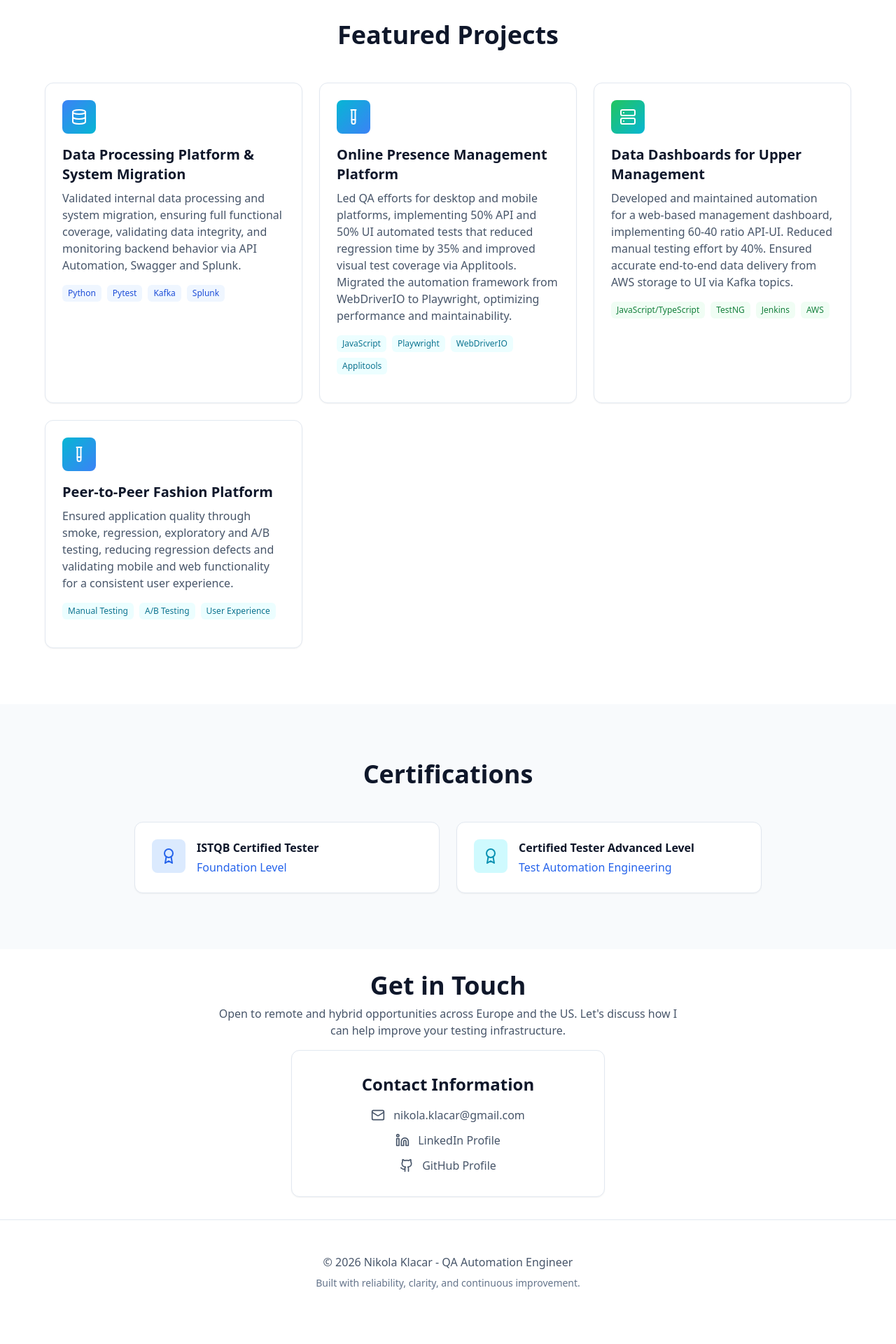
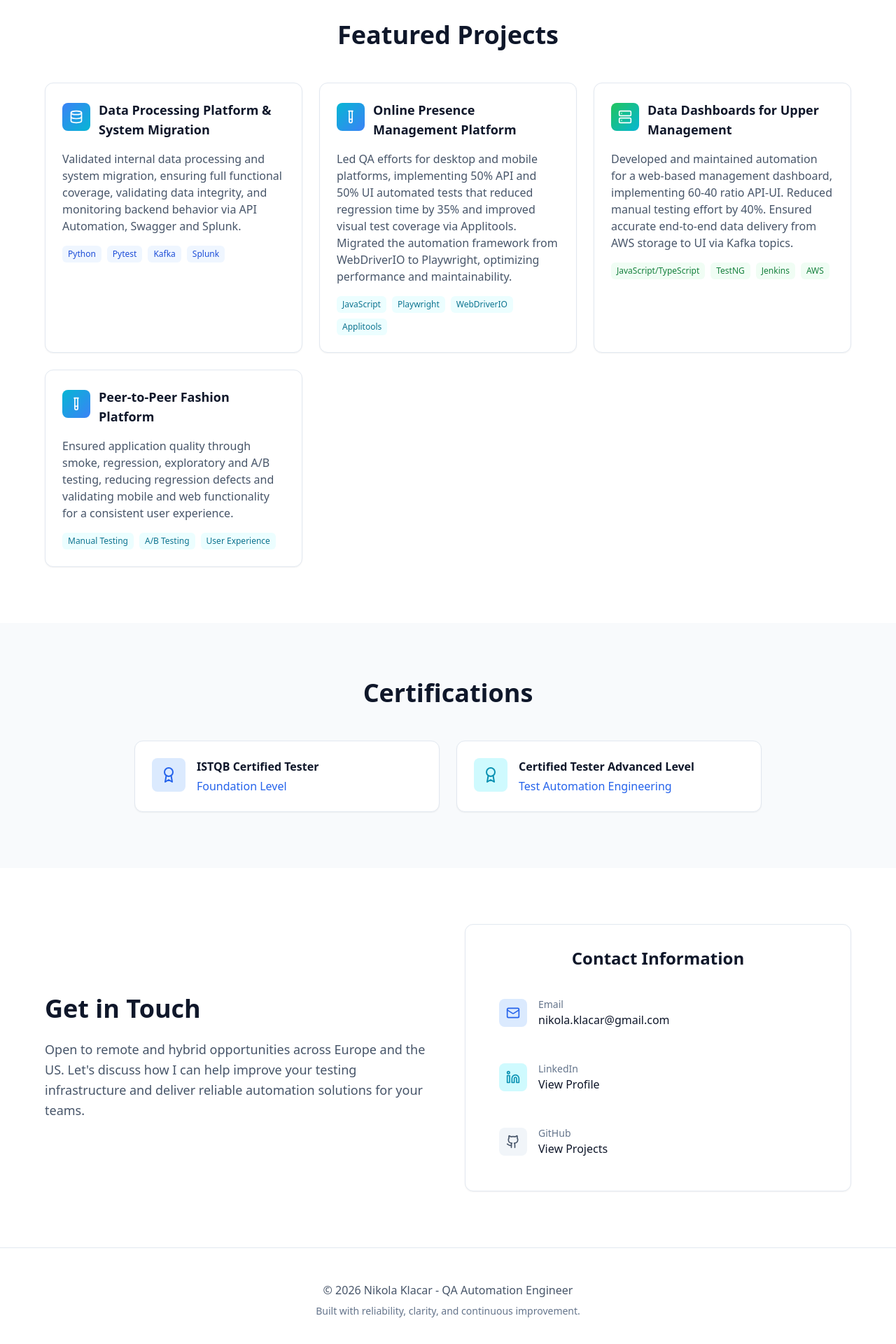
Before and after one commit to CarklaN/nikola-klacar-portfolio, a React (Vite) app: page / in a window 1280 px wide. Shown: the part 2834-4754 px from the top of the page at 70% size. Before the commit the page ends 4725 px from the top, so only its background shows below. Built offline with nearby package versions, Linux system fonts and the light colour scheme.

Commit message:
fix contact

```diff
--- a/src/App.tsx
+++ b/src/App.tsx
@@ -411,16 +411,18 @@ function App() {
 
             <div className="grid md:grid-cols-2 lg:grid-cols-3 gap-6">
               <div className="bg-white dark:bg-slate-800 rounded-xl p-6 shadow-sm border border-slate-200 dark:border-slate-700 hover:shadow-lg hover:border-blue-300 dark:hover:border-blue-600 transition-all group">
-                <div className="w-12 h-12 bg-gradient-to-br from-blue-500 to-cyan-500 rounded-lg flex items-center justify-center mb-4">
-                  <Database className="text-white" size={24} />
+                <div className="flex items-start gap-3 mb-4">
+                  <div className="w-10 h-10 bg-gradient-to-br from-blue-500 to-cyan-500 rounded-lg flex items-center justify-center flex-shrink-0 mt-1">
+                    <Database className="text-white" size={20} />
                   </div>
-                <h3 className="text-xl font-bold mb-2 group-hover:text-blue-600 dark:group-hover:text-blue-400 transition-colors">
+                  <h3 className="text-lg font-bold group-hover:text-blue-600 dark:group-hover:text-blue-400 transition-colors">
                     Data Processing Platform & System Migration
                   </h3>
+                </div>
                 <p className="text-slate-600 dark:text-slate-300 mb-4">
                   Validated internal data processing and system migration, ensuring full functional coverage, validating data integrity, and monitoring backend behavior via API Automation, Swagger and Splunk.
                 </p>
-                <div className="flex flex-wrap gap-2 mb-4">
+                <div className="flex flex-wrap gap-2">
                   <span className="px-2 py-1 bg-blue-50 dark:bg-blue-950/30 text-blue-700 dark:text-blue-300 text-xs rounded-md">Python</span>
                   <span className="px-2 py-1 bg-blue-50 dark:bg-blue-950/30 text-blue-700 dark:text-blue-300 text-xs rounded-md">Pytest</span>
                   <span className="px-2 py-1 bg-blue-50 dark:bg-blue-950/30 text-blue-700 dark:text-blue-300 text-xs rounded-md">Kafka</span>
@@ -429,17 +431,19 @@ function App() {
               </div>
 
               <div className="bg-white dark:bg-slate-800 rounded-xl p-6 shadow-sm border border-slate-200 dark:border-slate-700 hover:shadow-lg hover:border-blue-300 dark:hover:border-blue-600 transition-all group">
-                <div className="w-12 h-12 bg-gradient-to-br from-cyan-500 to-blue-500 rounded-lg flex items-center justify-center mb-4">
-                  <TestTube className="text-white" size={24} />
+                <div className="flex items-start gap-3 mb-4">
+                  <div className="w-10 h-10 bg-gradient-to-br from-cyan-500 to-blue-500 rounded-lg flex items-center justify-center flex-shrink-0 mt-1">
+                    <TestTube className="text-white" size={20} />
                   </div>
-                <h3 className="text-xl font-bold mb-2 group-hover:text-blue-600 dark:group-hover:text-blue-400 transition-colors">
+                  <h3 className="text-lg font-bold group-hover:text-blue-600 dark:group-hover:text-blue-400 transition-colors">
                     Online Presence Management Platform
                   </h3>
+                </div>
                 <p className="text-slate-600 dark:text-slate-300 mb-4">
                   Led QA efforts for desktop and mobile platforms, implementing 50% API and 50% UI automated tests that reduced regression time by 35% and improved visual test coverage via Applitools.
                   Migrated the automation framework from WebDriverIO to Playwright, optimizing performance and maintainability.
                 </p>
-                <div className="flex flex-wrap gap-2 mb-4">
+                <div className="flex flex-wrap gap-2">
                   <span className="px-2 py-1 bg-cyan-50 dark:bg-cyan-950/30 text-cyan-700 dark:text-cyan-300 text-xs rounded-md">JavaScript</span>
                   <span className="px-2 py-1 bg-cyan-50 dark:bg-cyan-950/30 text-cyan-700 dark:text-cyan-300 text-xs rounded-md">Playwright</span>
                   <span className="px-2 py-1 bg-cyan-50 dark:bg-cyan-950/30 text-cyan-700 dark:text-cyan-300 text-xs rounded-md">WebDriverIO</span>
@@ -448,17 +452,19 @@ function App() {
               </div>
 
               <div className="bg-white dark:bg-slate-800 rounded-xl p-6 shadow-sm border border-slate-200 dark:border-slate-700 hover:shadow-lg hover:border-blue-300 dark:hover:border-blue-600 transition-all group">
-                <div className="w-12 h-12 bg-gradient-to-br from-green-500 to-cyan-500 rounded-lg flex items-center justify-center mb-4">
-                  <Server className="text-white" size={24} />
+                <div className="flex items-start gap-3 mb-4">
+                  <div className="w-10 h-10 bg-gradient-to-br from-green-500 to-cyan-500 rounded-lg flex items-center justify-center flex-shrink-0 mt-1">
+                    <Server className="text-white" size={20} />
                   </div>
-                <h3 className="text-xl font-bold mb-2 group-hover:text-blue-600 dark:group-hover:text-blue-400 transition-colors">
+                  <h3 className="text-lg font-bold group-hover:text-blue-600 dark:group-hover:text-blue-400 transition-colors">
                     Data Dashboards for Upper Management
                   </h3>
+                </div>
                 <p className="text-slate-600 dark:text-slate-300 mb-4">
                   Developed and maintained automation for a web-based management dashboard, implementing 60-40 ratio API-UI. Reduced manual testing effort by 40%.
                   Ensured accurate end-to-end data delivery from AWS storage to UI via Kafka topics.
                 </p>
-                <div className="flex flex-wrap gap-2 mb-4">
+                <div className="flex flex-wrap gap-2">
                   <span className="px-2 py-1 bg-green-50 dark:bg-green-950/30 text-green-700 dark:text-green-300 text-xs rounded-md">JavaScript/TypeScript</span>
                   <span className="px-2 py-1 bg-green-50 dark:bg-green-950/30 text-green-700 dark:text-green-300 text-xs rounded-md">TestNG</span>
                   <span className="px-2 py-1 bg-green-50 dark:bg-green-950/30 text-green-700 dark:text-green-300 text-xs rounded-md">Jenkins</span>
@@ -467,16 +473,18 @@ function App() {
               </div>
 
               <div className="bg-white dark:bg-slate-800 rounded-xl p-6 shadow-sm border border-slate-200 dark:border-slate-700 hover:shadow-lg hover:border-blue-300 dark:hover:border-blue-600 transition-all group">
-                <div className="w-12 h-12 bg-gradient-to-br from-cyan-500 to-blue-500 rounded-lg flex items-center justify-center mb-4">
-                  <TestTube className="text-white" size={24} />
+                <div className="flex items-start gap-3 mb-4">
+                  <div className="w-10 h-10 bg-gradient-to-br from-cyan-500 to-blue-500 rounded-lg flex items-center justify-center flex-shrink-0 mt-1">
+                    <TestTube className="text-white" size={20} />
                   </div>
-                <h3 className="text-xl font-bold mb-2 group-hover:text-blue-600 dark:group-hover:text-blue-400 transition-colors">
+                  <h3 className="text-lg font-bold group-hover:text-blue-600 dark:group-hover:text-blue-400 transition-colors">
                     Peer-to-Peer Fashion Platform
                   </h3>
+                </div>
                 <p className="text-slate-600 dark:text-slate-300 mb-4">
                   Ensured application quality through smoke, regression, exploratory and A/B testing, reducing regression defects and validating mobile and web functionality for a consistent user experience.
                 </p>
-                <div className="flex flex-wrap gap-2 mb-4">
+                <div className="flex flex-wrap gap-2">
                   <span className="px-2 py-1 bg-cyan-50 dark:bg-cyan-950/30 text-cyan-700 dark:text-cyan-300 text-xs rounded-md">Manual Testing</span>
                   <span className="px-2 py-1 bg-cyan-50 dark:bg-cyan-950/30 text-cyan-700 dark:text-cyan-300 text-xs rounded-md">A/B Testing</span>
                   <span className="px-2 py-1 bg-cyan-50 dark:bg-cyan-950/30 text-cyan-700 dark:text-cyan-300 text-xs rounded-md">User Experience</span>
@@ -519,57 +527,73 @@ function App() {
         </section>
         <section
           id="contact"
-          className="min-h-screen lg:min-h-0 flex flex-col px-4 sm:px-6 lg:px-8 pb-12 lg:pb-8"
+          className="py-20 px-4 sm:px-6 lg:px-8"
         >
-          {/* Header */}
-          <div className="max-w-4xl mx-auto pt-12 lg:pt-8 text-center">
-            <h2 className="text-3xl sm:text-4xl font-bold mb-3 lg:mb-2">
+          <div className="max-w-6xl mx-auto">
+            <div className="grid lg:grid-cols-2 gap-12 items-center">
+              <div className="lg:text-left text-center">
+                <h2 className="text-3xl sm:text-4xl font-bold mb-6">
                   Get in Touch
                 </h2>
-            <p className="text-slate-600 dark:text-slate-400 mb-6 lg:mb-4 max-w-2xl mx-auto">
-              Open to remote and hybrid opportunities across Europe and the US. Let's discuss how I can help improve your testing infrastructure.
+                <p className="text-lg text-slate-600 dark:text-slate-400 leading-relaxed">
+                  Open to remote and hybrid opportunities across Europe and the US. Let's discuss how I can help improve your testing infrastructure and deliver reliable automation solutions for your teams.
                 </p>
               </div>
 
-          {/* Contact box */}
-          <div className="flex flex-1 lg:flex-none items-center justify-center">
-            <div className="max-w-md w-full">
-              <div className="bg-white dark:bg-slate-800 rounded-xl p-6 lg:p-8 shadow-sm border border-slate-200 dark:border-slate-700 text-center">
-                <h3 className="text-2xl font-bold mb-4">Contact Information</h3>
+              <div>
+                <div className="bg-white dark:bg-slate-800 rounded-xl p-8 shadow-sm border border-slate-200 dark:border-slate-700">
+                  <h3 className="text-2xl font-bold mb-6 text-center">Contact Information</h3>
 
-                <div className="space-y-3">
+                  <div className="space-y-4">
                     <a
                       href="mailto:nikola.klacar@gmail.com"
-                    className="flex justify-center items-center gap-3 text-slate-600 dark:text-slate-300 hover:text-blue-600 dark:hover:text-blue-400 transition-colors"
+                      className="flex items-center gap-4 p-4 rounded-lg hover:bg-slate-50 dark:hover:bg-slate-700/50 transition-colors group"
                     >
-                    <Mail size={20} />
-                    <span>nikola.klacar@gmail.com</span>
+                      <div className="w-10 h-10 bg-blue-100 dark:bg-blue-900/30 rounded-lg flex items-center justify-center flex-shrink-0">
+                        <Mail size={20} className="text-blue-600 dark:text-blue-400" />
+                      </div>
+                      <div className="text-left">
+                        <p className="text-sm text-slate-500 dark:text-slate-400">Email</p>
+                        <p className="text-slate-900 dark:text-slate-100 font-medium group-hover:text-blue-600 dark:group-hover:text-blue-400 transition-colors">nikola.klacar@gmail.com</p>
+                      </div>
                     </a>
 
                     <a
                       href="https://www.linkedin.com/in/nikolaklacar/"
                       target="_blank"
                       rel="noopener noreferrer"
-                    className="flex justify-center items-center gap-3 text-slate-600 dark:text-slate-300 hover:text-blue-600 dark:hover:text-blue-400 transition-colors"
+                      className="flex items-center gap-4 p-4 rounded-lg hover:bg-slate-50 dark:hover:bg-slate-700/50 transition-colors group"
                     >
-                    <Linkedin size={20} />
-                    <span>LinkedIn Profile</span>
+                      <div className="w-10 h-10 bg-cyan-100 dark:bg-cyan-900/30 rounded-lg flex items-center justify-center flex-shrink-0">
+                        <Linkedin size={20} className="text-cyan-600 dark:text-cyan-400" />
+                      </div>
+                      <div className="text-left">
+                        <p className="text-sm text-slate-500 dark:text-slate-400">LinkedIn</p>
+                        <p className="text-slate-900 dark:text-slate-100 font-medium group-hover:text-blue-600 dark:group-hover:text-blue-400 transition-colors">View Profile</p>
+                      </div>
                     </a>
 
                     <a
                       href="https://github.com/carklan"
                       target="_blank"
                       rel="noopener noreferrer"
-                    className="flex justify-center items-center gap-3 text-slate-600 dark:text-slate-300 hover:text-blue-600 dark:hover:text-blue-400 transition-colors"
+                      className="flex items-center gap-4 p-4 rounded-lg hover:bg-slate-50 dark:hover:bg-slate-700/50 transition-colors group"
                     >
-                    <Github size={20} />
-                    <span>GitHub Profile</span>
+                      <div className="w-10 h-10 bg-slate-100 dark:bg-slate-700/50 rounded-lg flex items-center justify-center flex-shrink-0">
+                        <Github size={20} className="text-slate-600 dark:text-slate-400" />
+                      </div>
+                      <div className="text-left">
+                        <p className="text-sm text-slate-500 dark:text-slate-400">GitHub</p>
+                        <p className="text-slate-900 dark:text-slate-100 font-medium group-hover:text-blue-600 dark:group-hover:text-blue-400 transition-colors">View Projects</p>
+                      </div>
                     </a>
                   </div>
                 </div>
               </div>
             </div>
+          </div>
         </section>
+
 
       </main>
 
```
Also changed, not shown: 5 other files (tests, documents, lock files or other folders). Lines whose indentation alone changed are shown as unchanged.
